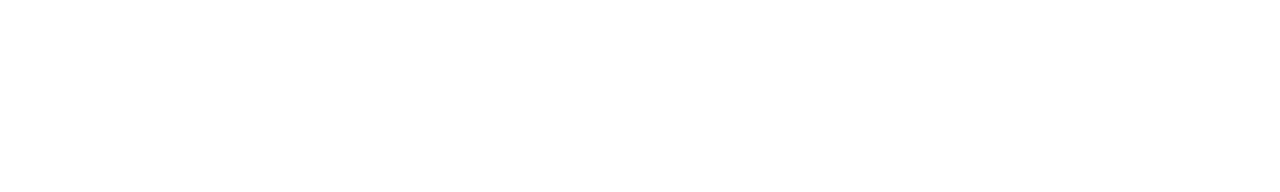
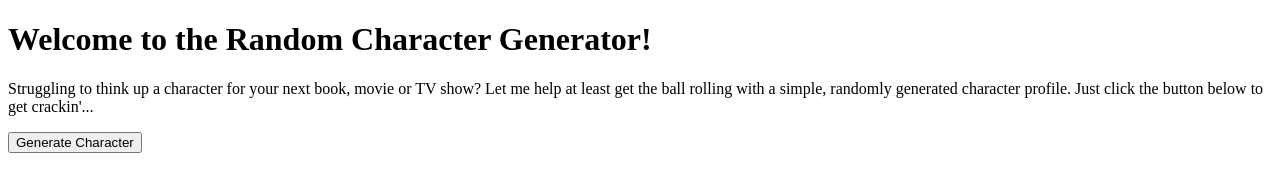
Before and after one commit to MrRoberson/mixedMessages, a plain HTML site: page index.html in a window 1280 px wide. Drawn offline with Linux system fonts and the light colour scheme.

```diff
--- a/index.html
+++ b/index.html
@@ -7,6 +7,15 @@
 </head>
 <body>
 
+    <h1>Welcome to the Random Character Generator!</h1>
+    <p id="toHide">Struggling to think up a character for your next book, movie or TV show? Let me help at least get the ball
+        rolling with a simple, randomly generated character profile. Just click the button below to get crackin'...
+    </p>
+
+    <p id="display"></p>
+
+    <button type="button" onclick="finalMessage(character)">Generate Character</button>
+
     <script src="script.js"></script>
 
 </body>
--- a/script.js
+++ b/script.js
@@ -74,7 +74,9 @@
 let character = characterFactory(firstName, lastName, motivation, skillList, weakness, catchphrase);
 
 const finalMessage = object => {
-    return `This is ${character.fullName()} whose motivation in life is ${character.motivation}.
+    document.getElementById('toHide').innerHTML = '';
+
+    document.getElementById('display').innerHTML = `This is ${character.fullName()} whose motivation in life is ${character.motivation}.
     Some of ${character.fName}'s many skills include ${character.skills}. However, ${character.fName} does have a
-    weakness - ${character.weakness}. ${character.fullName()}'s catchphrase in life is, ${character.catchphrase}.`
+    weakness - ${character.weakness}. ${character.fullName()}'s catchphrase in life is, ${character.catchphrase}.`;
 }
```
